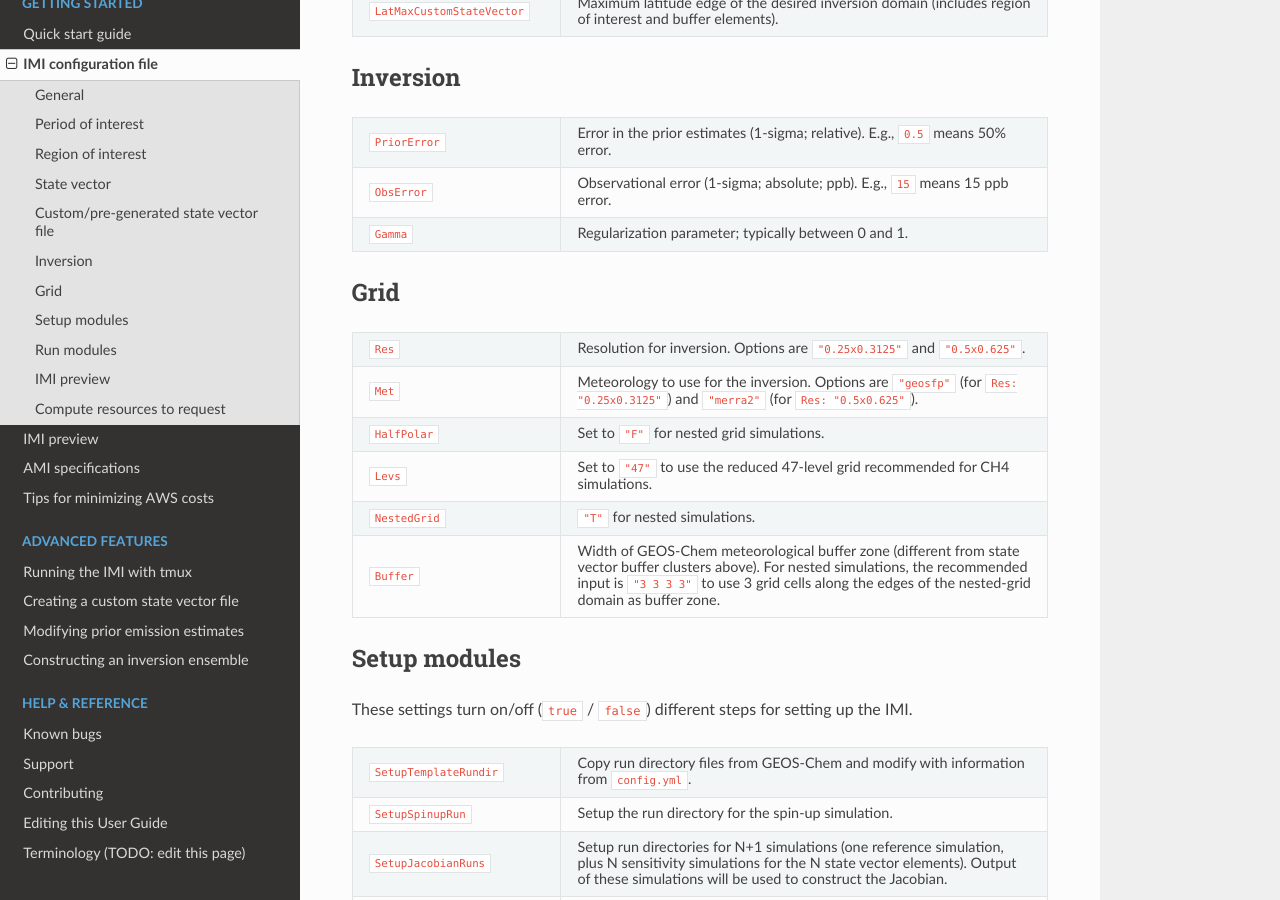
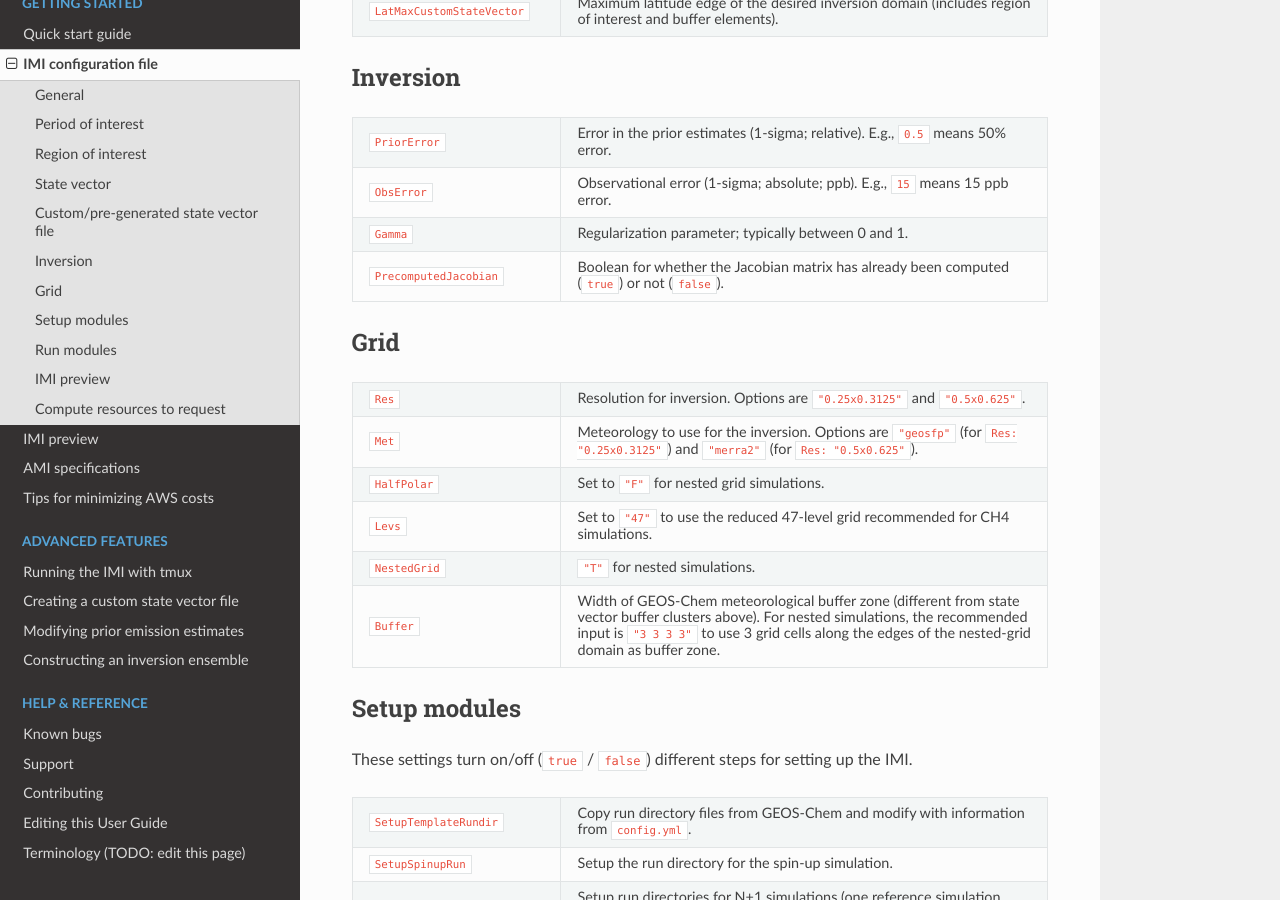
Before and after one commit to geoschem/integrated_methane_inversion, a Sphinx documentation site: the page built from docs/source/getting-started/imi-config-file.rst, in a window 1280 px wide and 900 px high, scrolled down 1748 px. Built offline with Sphinx 7.4.7 and the Read the Docs theme 2.0.0, drawn with Linux system fonts in a browser that asks for light colours.

Commit message:
Add PrecomputedJacobian config setting to skip calc_sensi, setup_gc_cache, other Python steps when conducting sensitivity inversions or inversions with precomputed Jacobian.

```diff
--- a/config.yml
+++ b/config.yml
@@ -42,6 +42,7 @@ LatMaxCustomStateVector: 35
 PriorError: 0.5
 ObsError: 15
 Gamma: 0.25
+PrecomputedJacobian: false
 
 ## Grid
 ##   Res & Met are "0.25x0.3125" and "geosfp", or "0.5x0.625" and "merra2"
--- a/docs/source/getting-started/imi-config-file.rst
+++ b/docs/source/getting-started/imi-config-file.rst
@@ -107,6 +107,8 @@ Inversion
      - Observational error (1-sigma; absolute; ppb). E.g., ``15`` means 15 ppb error.
    * - ``Gamma``
      - Regularization parameter; typically between 0 and 1.
+   * - ``PrecomputedJacobian``
+     - Boolean for whether the Jacobian matrix has already been computed (``true``) or not (``false``).
 
 Grid
 ~~~~
```
Also changed, not shown: 2 other files.
